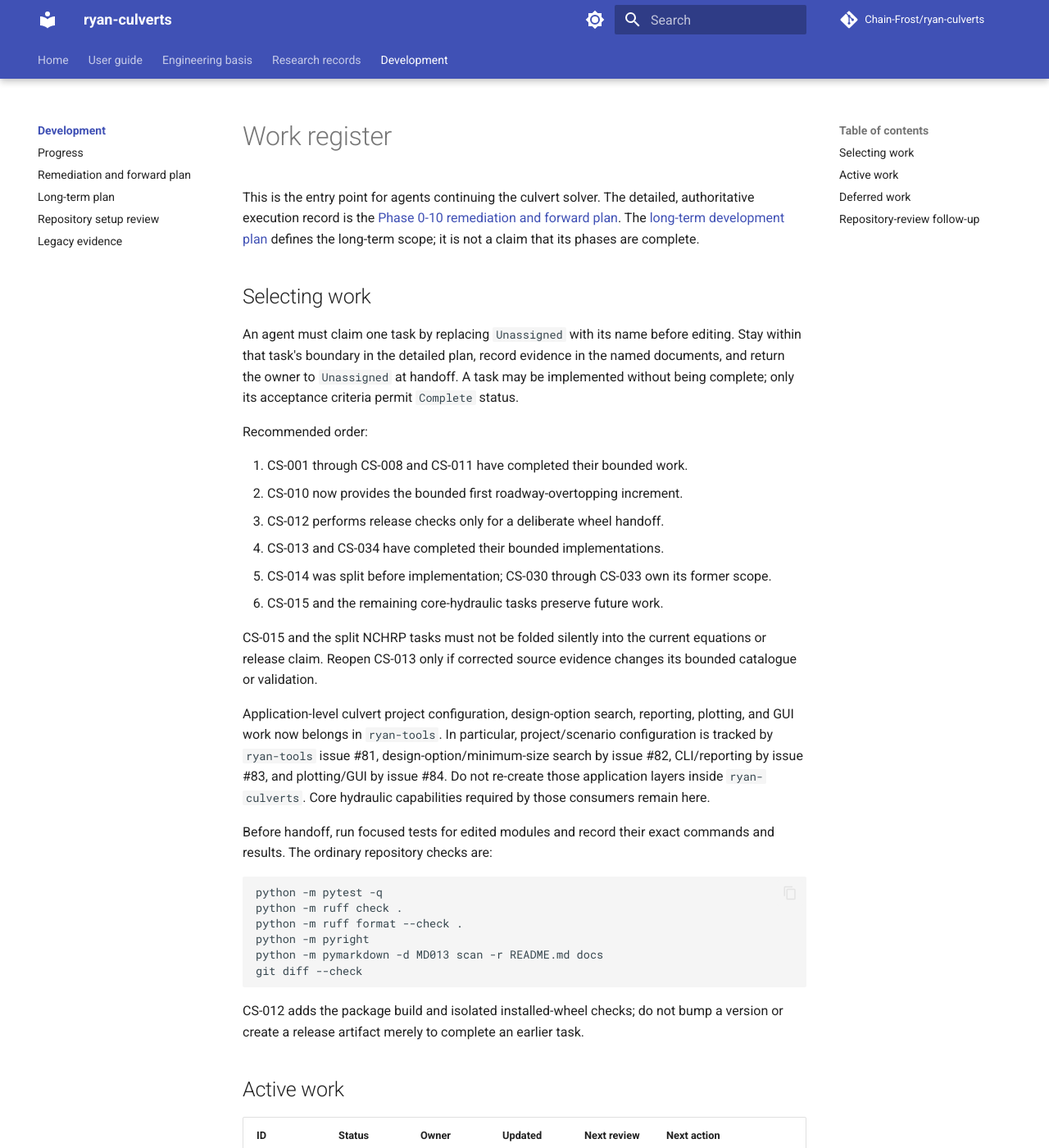
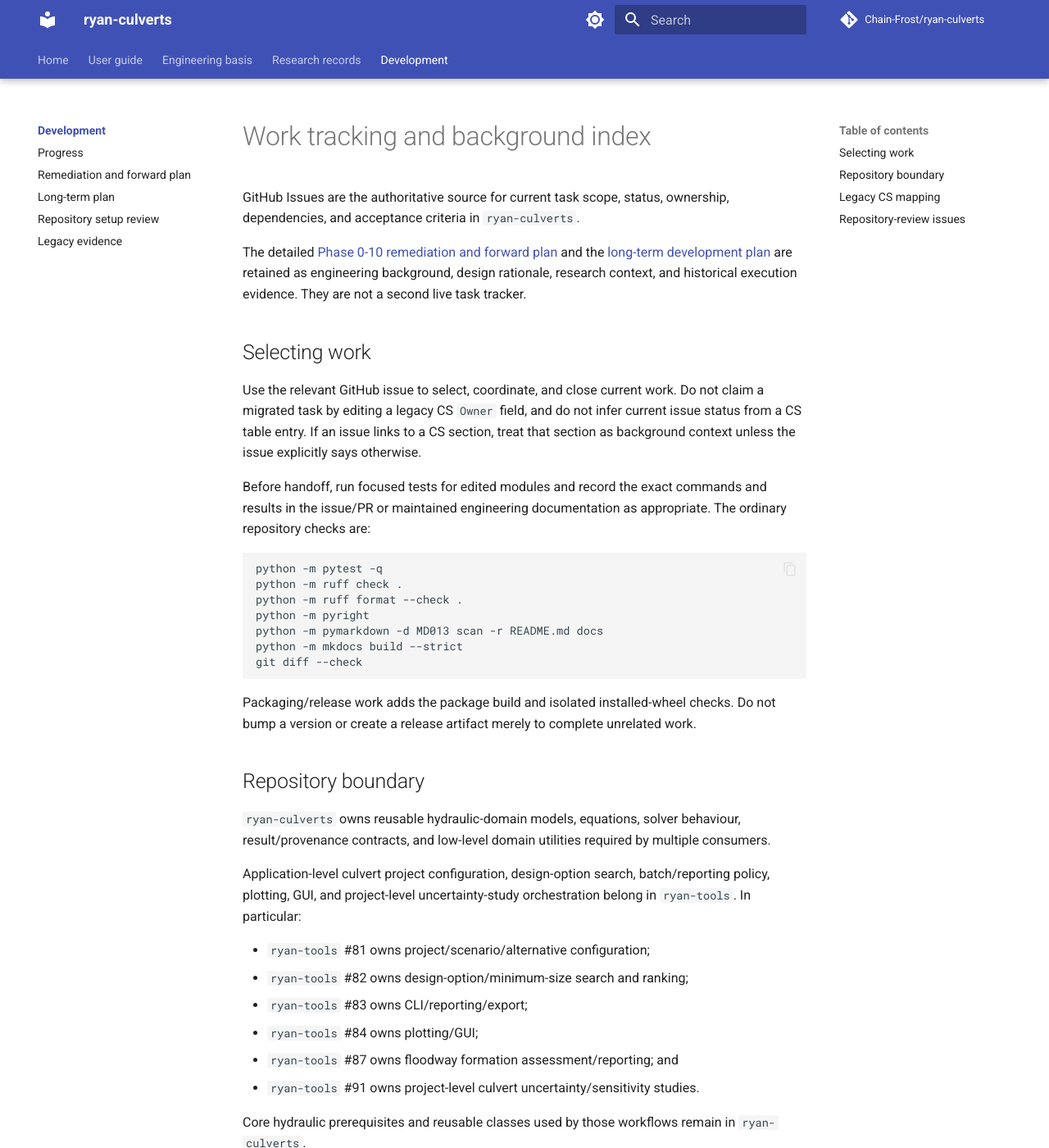
Before and after one commit to Chain-Frost/ryan-culverts, an MkDocs documentation site: the page built from docs/work/README.md, in a window 1280 px wide and 1400 px high. Shown: the whole window at 82% size. Built offline with MkDocs 1.6.1 and Material for MkDocs 9.7.7, drawn with Linux system fonts in a browser that asks for light colours; comment, search, counter and statistics services are not loaded; some of the changed text lies outside the part shown.

Commit message:
Make GitHub issues authoritative work tracker

````diff
--- a/docs/work/README.md
+++ b/docs/work/README.md
@@ -1,40 +1,23 @@
-# Work register
+# Work tracking and background index
 
-This is the entry point for agents continuing the culvert solver. The detailed,
-authoritative execution record is the
-[Phase 0-10 remediation and forward plan](2026-09-06-phase-0-to-10-remediation.md).
-The [long-term development plan](long-term-development-plan.md) defines the
-long-term scope; it is not a claim that its phases are complete.
+GitHub Issues are the authoritative source for current task scope, status, ownership,
+dependencies, and acceptance criteria in `ryan-culverts`.
+
+The detailed [Phase 0-10 remediation and forward plan](2026-09-06-phase-0-to-10-remediation.md)
+and the [long-term development plan](long-term-development-plan.md) are retained as
+engineering background, design rationale, research context, and historical execution
+evidence. They are not a second live task tracker.
 
 ## Selecting work
 
-An agent must claim one task by replacing `Unassigned` with its name before editing.
-Stay within that task's boundary in the detailed plan, record evidence in the named
-documents, and return the owner to `Unassigned` at handoff. A task may be implemented
-without being complete; only its acceptance criteria permit `Complete` status.
+Use the relevant GitHub issue to select, coordinate, and close current work. Do not claim a
+migrated task by editing a legacy CS `Owner` field, and do not infer current issue status
+from a CS table entry. If an issue links to a CS section, treat that section as background
+context unless the issue explicitly says otherwise.
 
-Recommended order:
-
-1. CS-001 through CS-008 and CS-011 have completed their bounded work.
-2. CS-010 now provides the bounded first roadway-overtopping increment.
-3. CS-012 performs release checks only for a deliberate wheel handoff.
-4. CS-013 and CS-034 have completed their bounded implementations.
-5. CS-014 was split before implementation; CS-030 through CS-033 own its former scope.
-6. CS-015 and the remaining core-hydraulic tasks preserve future work.
-
-CS-015 and the split NCHRP tasks must not be folded silently into the current equations
-or release claim. Reopen CS-013 only if corrected source evidence changes its bounded
-catalogue or validation.
-
-Application-level culvert project configuration, design-option search, reporting,
-plotting, and GUI work now belongs in `ryan-tools`. In particular, project/scenario
-configuration is tracked by `ryan-tools` issue #81, design-option/minimum-size search by
-issue #82, CLI/reporting by issue #83, and plotting/GUI by issue #84. Do not re-create
-those application layers inside `ryan-culverts`. Core hydraulic capabilities required by
-those consumers remain here.
-
-Before handoff, run focused tests for edited modules and record their exact commands and
-results. The ordinary repository checks are:
+Before handoff, run focused tests for edited modules and record the exact commands and
+results in the issue/PR or maintained engineering documentation as appropriate. The
+ordinary repository checks are:
 
 ```powershell
 python -m pytest -q
@@ -42,81 +25,75 @@ python -m ruff check .
 python -m ruff format --check .
 python -m pyright
 python -m pymarkdown -d MD013 scan -r README.md docs
+python -m mkdocs build --strict
 git diff --check
 ```
 
-CS-012 adds the package build and isolated installed-wheel checks; do not bump a version
-or create a release artifact merely to complete an earlier task.
+Packaging/release work adds the package build and isolated installed-wheel checks. Do not
+bump a version or create a release artifact merely to complete unrelated work.
 
-## Active work
+## Repository boundary
 
-| ID | Status | Owner | Updated | Next review | Next action |
-| --- | --- | --- | --- | --- | --- |
-| CS-001 | Complete | Unassigned | 2026-09-09 | 2026-09-20 | Reopen only for a corrected source edition or evidence that changes a recorded decision. |
-| CS-002 | Complete | Unassigned | 2026-09-08 | 2026-09-20 | Monitor source revisions; reopen only for a supported new material or fallback. |
-| CS-003 | Complete | Unassigned | 2026-09-08 | 2026-09-20 | Reopen only if primary evidence supports a different digital transition or high-head extension. |
-| CS-004 | Complete | Unassigned | 2026-09-08 | 2026-09-20 | Reopen only for a new supported profile family, geometry, or contrary primary evidence. |
-| CS-005 | Complete | Unassigned | 2026-09-13 | 2026-09-20 | Preserve machine-readable result status and applicability notices through downstream result structures. |
-| CS-006 | Complete | Unassigned | 2026-09-13 | 2026-09-20 | Maintain the version-pinned heterogeneous-crossing fixture; reopen for stronger independent combined-system evidence. |
-| CS-007 | Complete | Unassigned | 2026-09-08 | 2026-09-20 | Rebenchmark on target hardware or reopen for an evidenced algorithmic regression. |
-| CS-008 | Complete | Unassigned | 2026-09-09 | 2026-09-20 | Reopen only for contrary primary evidence or a version-pinned external comparison that changes a disposition. |
-| CS-010 | Complete | Unassigned | 2026-09-10 | 2026-09-20 | Use the constant-crest free-flow roadway model; CS-028 owns irregular crests and submergence. |
-| CS-011 | Complete | Unassigned | 2026-09-09 | 2026-09-20 | Reopen only when a new result or notice field requires inventory representation. |
-| CS-012 | Complete | Unassigned | 2026-09-09 | 2026-09-20 | Use the current verified wheel for integration tests; packaging now increments the calendar version. |
-| CS-013 | Complete | Unassigned | 2026-09-10 | 2026-09-20 | Use only the typed Figure 93 configurations and keep corrected Table 12 within its documented range. |
-| CS-016 | Complete | Unassigned | 2026-09-13 | 2026-09-20 | Keep all exported names covered once and preserve the documented public `TailwaterInput` contract. |
-| CS-017 | Complete | Unassigned | 2026-09-13 | 2026-09-20 | Retain exactly one version-consistent wheel and keep current-version prose anchored to `pyproject.toml`. |
-| CS-019 | Complete | Unassigned | 2026-09-10 | 2026-09-20 | Python 3.14 is the supported baseline; keep the installed-wheel OS matrix green. |
-| CS-020 | Complete | Unassigned | 2026-09-13 | 2026-09-20 | Keep `pyproject.toml` and the package-local version marker synchronized; retain standalone and vendored wheel smoke coverage. |
-| CS-034 | Complete | Unassigned | 2026-09-13 | 2026-09-20 | Maintain coupled `TailwaterInput` inverse helpers and their barrel/group/mixed-crossing/roadway round trips. |
+`ryan-culverts` owns reusable hydraulic-domain models, equations, solver behaviour,
+result/provenance contracts, and low-level domain utilities required by multiple consumers.
 
-## Deferred work
+Application-level culvert project configuration, design-option search, batch/reporting
+policy, plotting, GUI, and project-level uncertainty-study orchestration belong in
+`ryan-tools`. In particular:
 
-| ID | Status | Owner | Updated | Next review | Next action |
-| --- | --- | --- | --- | --- | --- |
-| CS-009 | Core-only deferred | Unassigned | 2026-09-12 | 2026-09-20 | Keep project/scenario configuration in `ryan-tools` #81; add core serialization only if a stable hydraulic-object interchange contract is later required. |
-| CS-014 | Split | Unassigned | 2026-09-10 | 2026-09-20 | Do not implement this umbrella; use CS-030 through CS-033. |
-| CS-015 | Pending source clarification | Unassigned | 2026-09-09 | 2026-09-20 | Resolve the AGRD05B-23 Section 3.15.1 velocity inconsistency before numerical use. |
-| CS-021 | Deferred | Unassigned | 2026-09-12 | 2026-09-20 | Maintain `ruff.toml` and the recorded rule boundaries; add remaining maintenance guidance only when requested. |
-| CS-022 | Optional | Unassigned | 2026-09-09 | 2026-12-01 | Reconsider GitHub Releases only if the Git-pulled office checkout no longer meets user needs. |
-| CS-023 | Moved downstream | Unassigned | 2026-09-12 | 2026-09-20 | Do not implement design-option search here; `ryan-tools` #82 owns candidate generation, design criteria, feasibility and ranking. |
-| CS-024 | Moved downstream | Unassigned | 2026-09-12 | 2026-09-20 | Do not add plotting dependencies here; `ryan-tools` #84 owns plotting/GUI while core result completeness is tracked in GitHub issue #9. |
-| CS-025 | Deferred | Unassigned | 2026-09-09 | 2026-09-20 | Prioritise and add supported shapes and materials independently of design automation. |
-| CS-026 | Deferred | Unassigned | 2026-09-09 | 2026-09-20 | Research and model debris and blockage scenarios with explicit applicability limits. |
-| CS-027 | Deferred | Unassigned | 2026-09-09 | 2026-09-20 | Add uncertainty and sensitivity analysis over explicit input distributions. |
-| CS-028 | Deferred | Unassigned | 2026-09-09 | 2026-09-20 | Extend roadway flow to irregular sag profiles and evidenced downstream-submergence correction. |
-| CS-029 | Complete | Unassigned | 2026-09-13 | 2026-09-20 | Maintain the pinned HEC-RAS 7.0.1 matrix; keep generated projects ignored and external evidence non-authoritative. |
-| CS-030 | Deferred | Unassigned | 2026-09-10 | 2026-09-20 | Model host and liner geometry plus sourced composite roughness for slip-lined culverts. |
-| CS-031 | Deferred | Unassigned | 2026-09-10 | 2026-09-20 | Model downstream receiving-section area before adding Borda-Carnot exit loss. |
-| CS-032 | Deferred | Unassigned | 2026-09-10 | 2026-09-20 | Research and model buried-invert geometry without using rejected embedded coefficients. |
-| CS-033 | Deferred | Unassigned | 2026-09-10 | 2026-09-20 | Add depth-dependent roughness only with an explicit supported applicability model. |
+- `ryan-tools` #81 owns project/scenario/alternative configuration;
+- `ryan-tools` #82 owns design-option/minimum-size search and ranking;
+- `ryan-tools` #83 owns CLI/reporting/export;
+- `ryan-tools` #84 owns plotting/GUI;
+- `ryan-tools` #87 owns floodway formation assessment/reporting; and
+- `ryan-tools` #91 owns project-level culvert uncertainty/sensitivity studies.
 
-## Repository-review follow-up
+Core hydraulic prerequisites and reusable classes used by those workflows remain in
+`ryan-culverts`.
 
-The 2026-09-12 repository review identified additional work that is tracked as GitHub
-issues rather than new CS identifiers:
+## Legacy CS mapping
 
-- [#5](https://github.com/Chain-Frost/ryan-culverts/issues/5) synchronises packaged version
-  and release documentation;
-- [#6](https://github.com/Chain-Frost/ryan-culverts/issues/6) reconciles public API
-  documentation with implemented capabilities;
-- [#7](https://github.com/Chain-Frost/ryan-culverts/issues/7) adds machine-readable hydraulic
-  result validity/severity;
-- [#8](https://github.com/Chain-Frost/ryan-culverts/issues/8) adds independent
-  heterogeneous-crossing and rating-curve validation;
-- [#9](https://github.com/Chain-Frost/ryan-culverts/issues/9) adds longitudinal HGL/EGL data
-  for full and pressurised reaches; and
-- [#10](https://github.com/Chain-Frost/ryan-culverts/issues/10) exposes
-  representative-barrel/equal-flow applicability limits; and
-- [#11](https://github.com/Chain-Frost/ryan-culverts/issues/11) makes package version
-  reporting truthful when `culvert_solver` is vendored by another distribution.
+The CS identifiers below remain useful references into the detailed remediation record.
+Their current implementation status is determined by the linked GitHub issue, not by this
+table.
 
-Issues [#1](https://github.com/Chain-Frost/ryan-culverts/issues/1) and
-[#2](https://github.com/Chain-Frost/ryan-culverts/issues/2) are implemented by the current
-CS-034 and CS-029 increments. Issues [#3](https://github.com/Chain-Frost/ryan-culverts/issues/3)
-and [#4](https://github.com/Chain-Frost/ryan-culverts/issues/4) continue to track additional
-standard shapes/materials and advanced roadway overtopping respectively.
+| Legacy ID | Current tracking | Boundary / disposition |
+| --- | --- | --- |
+| CS-009 | `ryan-tools` #81; core work only if later required | Keep project/scenario configuration downstream. Add core serialization only if a stable hydraulic-object interchange contract becomes necessary. |
+| CS-014 | Split background umbrella | Do not implement as one task. Its former hydraulic scope is separated into issues #20 through #23. |
+| CS-015 | `ryan-culverts` #15 | Resolve the Austroads worked-example velocity inconsistency before numerical use. |
+| CS-021 | `ryan-culverts` #16 | GitHub issue is authoritative; currently closed/not planned unless reopened. |
+| CS-022 | `ryan-culverts` #17 | GitHub issue is authoritative; currently closed/not planned because the release-distribution activation trigger is not met. |
+| CS-023 | `ryan-tools` #82 | Design-option enumeration, feasibility and ranking remain downstream. |
+| CS-024 | `ryan-tools` #84; core result support in `ryan-culverts` #9 | Plotting dependencies stay out of the hydraulic core. |
+| CS-025 | `ryan-culverts` #3 | Additional supported shapes and source-traceable materials. |
+| CS-026 | `ryan-culverts` #18 | Explicit debris/blockage hydraulic scenarios. |
+| CS-027 | `ryan-culverts` #19 plus `ryan-tools` #91 | Core owns reusable uncertainty contracts/primitives; downstream owns study orchestration, aggregation and reporting. |
+| CS-028 | `ryan-culverts` #4 and #14; PR #13 | Core owns advanced roadway overtopping and the downstream-consumable roadway hydraulic state. |
+| CS-029 | `ryan-culverts` #2 | Implemented/closed issue; retain the CS section as background validation history. |
+| CS-030 | `ryan-culverts` #20 | Slipline host/liner geometry and sourced roughness treatment. |
+| CS-031 | `ryan-culverts` #21 | Receiving-section model and Borda-Carnot exit-loss refinement. |
+| CS-032 | `ryan-culverts` #22 | Buried-invert geometry and coefficient disposition. |
+| CS-033 | `ryan-culverts` #23 | Depth-dependent roughness with explicit material zones. |
+| CS-034 | `ryan-culverts` #1 | Implemented/closed issue; retain the CS section as background inverse-capacity history. |
 
-Agents must update the status, owner, date, next review, and next action when
-taking over or handing off a task. Do not mark a task complete solely because
-tests pass; satisfy its acceptance criteria and record the evidence first.
+Completed CS-001 through CS-013, CS-016, CS-017, CS-019, and CS-020 remain historical
+records of bounded work already delivered. Reopen or create a GitHub issue if new evidence
+requires additional work rather than silently changing their historical status.
+
+## Repository-review issues
+
+The repository review and subsequent integration work are tracked directly as GitHub
+issues:
+
+- #5 synchronises packaged version, wheel and release documentation;
+- #6 reconciles public API documentation with implemented capabilities;
+- #7 provides machine-readable hydraulic result validity/severity;
+- #8 covers independent heterogeneous-crossing and rating-curve validation;
+- #9 provides longitudinal HGL/EGL data for full and pressurised reaches;
+- #10 exposes representative-barrel/equal-flow applicability limits;
+- #11 makes version reporting truthful for standalone and vendored layouts;
+- #14 exposes roadway segment hydraulic state for downstream floodway analysis;
+- #15 through #23 carry the migrated remaining CS work where applicable.
+
+Always use the GitHub issue itself for current status and acceptance criteria.
````
